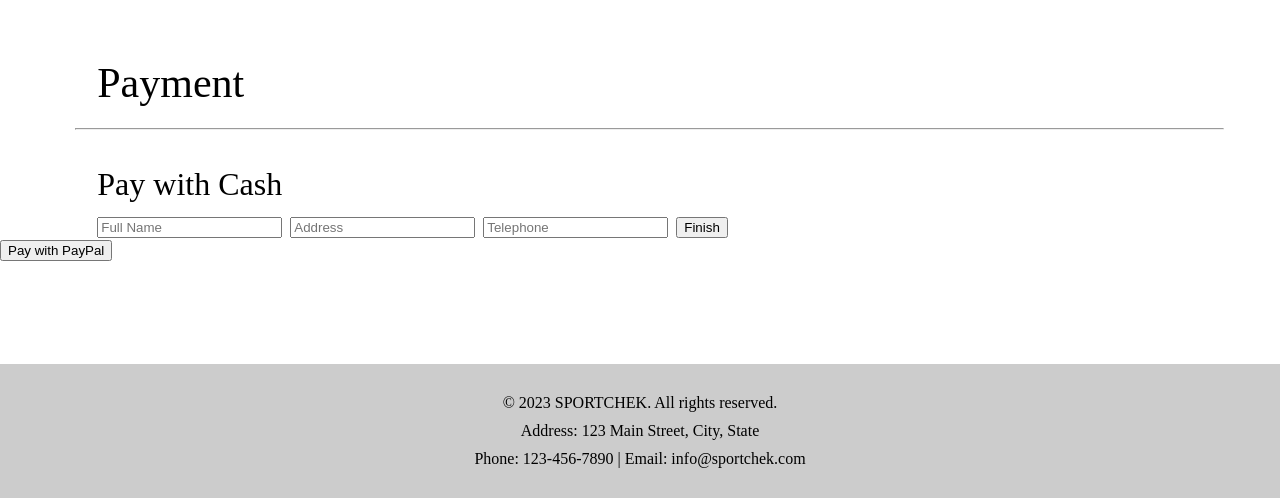
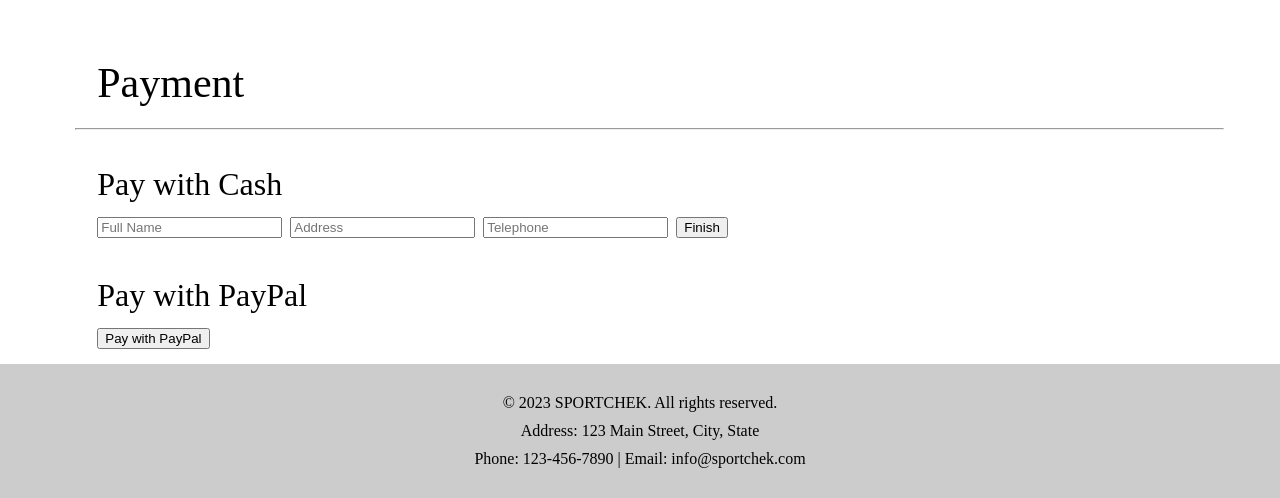
Before and after one commit to auritabytyqi/E-commerce-sport-shop-, a PHP site: page /cart.php in a window 1280 px wide. Shown: the part 632-1130 px from the top of the page. Run offline with PHP 8.4, Linux system fonts and the light colour scheme; data that the repository does not hold is empty.

Commit message:
Final version

```diff
--- a/cart.php
+++ b/cart.php
@@ -12,6 +12,7 @@ $conn = mysqli_connect($servername, $username, $password, $dbname);
 if (!$conn) {
     die("Connection failed: " . mysqli_connect_error());
 }
+
 $userid = null;
 if(isset($_SESSION['user'])) {
     $userid = $_SESSION['user']['id'];
@@ -169,13 +170,19 @@ alert("Payment was successful: payWithCash");
                     <button class="finish-payment" onclick="payWithCash()">Finish</button>
                 </div>
             </div>
-    <button id="paypal-button">Pay with PayPal</button>
+            <div class="pagesa-cash"> Pay with PayPal
+                <div>
+                <button id="paypal-button">Pay with PayPal</button>
+
+                </div>
+            </div>
 
     <script>
         function loadPayPalSDK() {
             var scriptTag = document.createElement('script');
-            scriptTag.src = 'https://www.paypal.com/sdk/js?client-id=AXgJ5Nm72vb8rEtZtAYwsPMmXQ2Qgb6U3qlMFyaYaxW8n_s9XN3ujOR7W1UTbadqn0WctvCBzWXdxoBV';
+            scriptTag.src = 'https://www.paypal.com/sdk/js?client-id=AXgJ5Nm72vb8rEqZtAYwaPMmXQ2Qgb6U3alMFyaYaxW8n_s9XN3ujOR7W0UTbadqn0WctvCBzWXdxoBU&currency=USD';
             document.head.appendChild(scriptTag);
+            window.location.href = 'https://developer.paypal.com/home';
         }
 
         var paypalButton = document.getElementById('paypal-button');
```
